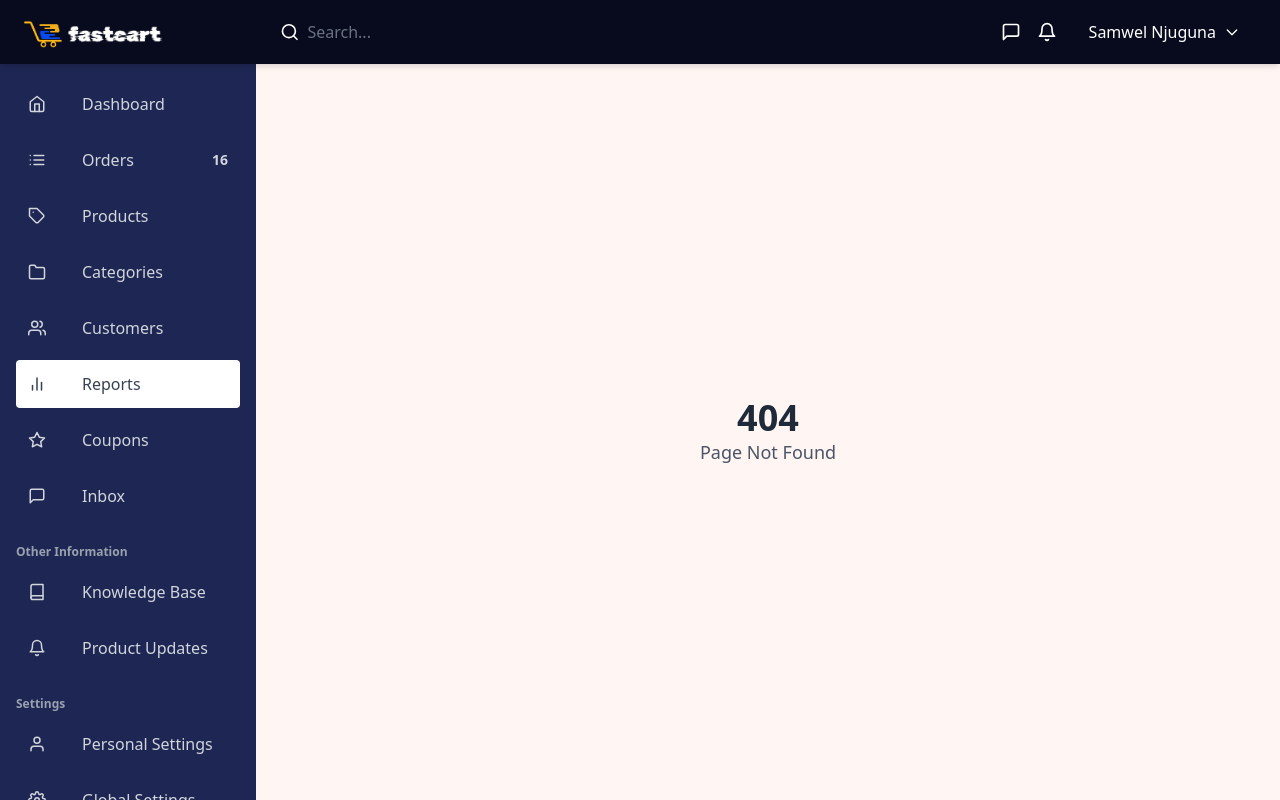
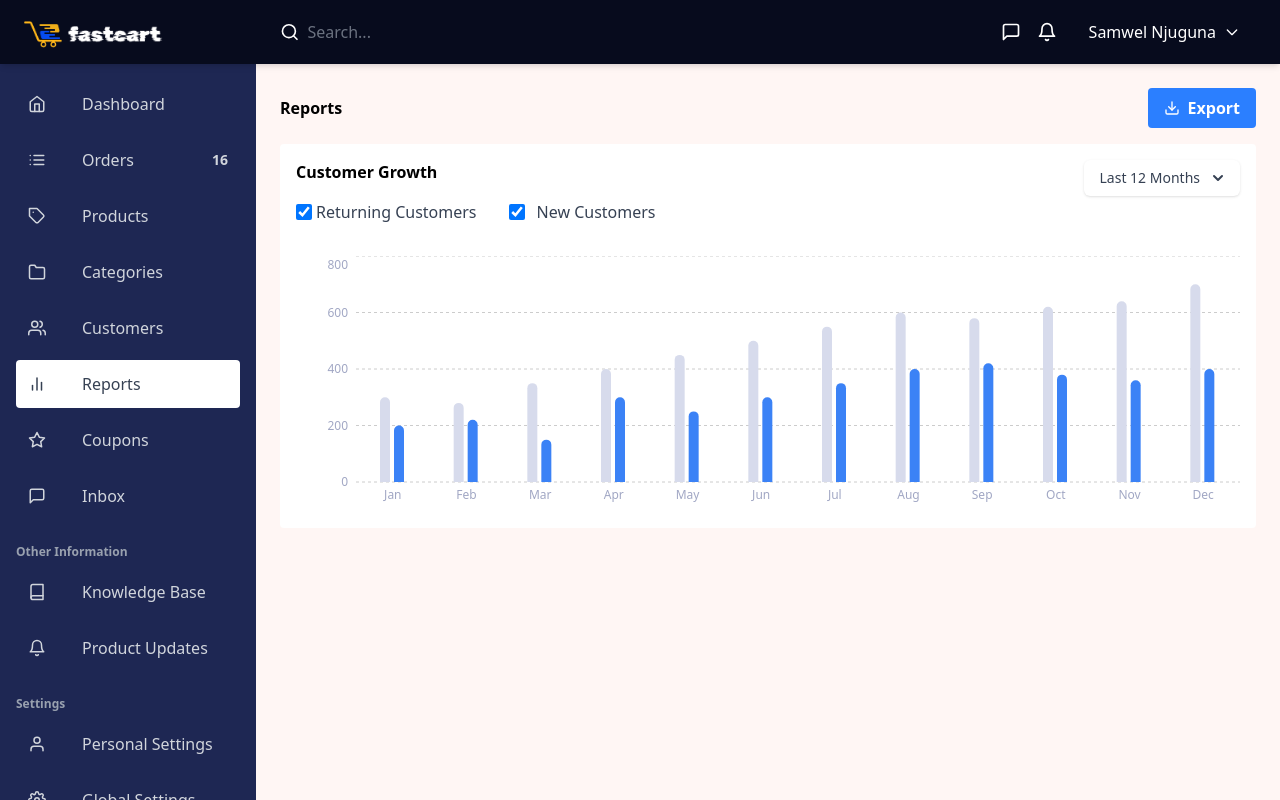
Before and after one commit to test-e-commerce-tellan/admin, a React (Vite) app: page /reports in a window 1280 px wide. Before the commit this address had no page. Built offline with nearby package versions, Linux system fonts and the light colour scheme.

Commit message:
chore: customer growth data

```diff
--- a/src/constants/Colors.ts
+++ b/src/constants/Colors.ts
@@ -2,3 +2,4 @@ export const TextPrimary = "#5A607F"
 export const SidebarColor = "#1E2753"
 export const TopBarColor = "#070B1D"
 export const DashboardBackground = "#FFF6F4"
+export const Gray = "#D7DBEC"
--- a/src/pages/NotFound.tsx
+++ b/src/pages/NotFound.tsx
@@ -1,8 +1,8 @@
 const NotFound = () => {
   return (
     <div className="flex flex-col items-center justify-center h-full">
-      <h1 className="text-4xl font-bold text-gray-800">404</h1>
-      <p className="text-lg text-gray-600">Page Not Found</p>
+      <h1 className="text-4xl font-bold text-gray-800">Coming Soon</h1>
+      <p className="text-lg text-gray-600">Page currently uder development</p>
     </div>
   );
 };
--- a/src/pages/dashboard/Dashboard.tsx
+++ b/src/pages/dashboard/Dashboard.tsx
@@ -44,6 +44,7 @@ const Dashboard = () => {
             />
           }
         />
+
         <StatisticsBox
           name="New Users"
           value="500"
--- a/src/pages/dashboard/components/TopProducts.tsx
+++ b/src/pages/dashboard/components/TopProducts.tsx
@@ -55,7 +55,7 @@ const TopProducts = () => {
             <Column
               field="price"
               header="Price"
-              body= {priceTemplate}
+              body={priceTemplate}
               headerStyle={{
                 fontWeight: "normal",
                 fontSize: ".75rem",
--- /dev/null
+++ b/src/pages/reports/Reports.tsx
@@ -0,0 +1,28 @@
+import { PrimaryButton } from "../../components/Button";
+import { FiDownload } from "react-icons/fi";
+import CustomerGrowth from "./components/CustomerGrowth";
+
+const Reports = () => {
+  const handleDownload = () => {};
+
+  return (
+    <div>
+      <div className="flex flex-row justify-between items-center">
+        <h4 className="text-base font-bold">Reports</h4>
+
+        <PrimaryButton
+          text="Export"
+          className="font-bold"
+          icon={<FiDownload />}
+          onClick={handleDownload}
+        />
+      </div>
+
+      <div className="mt-4">
+        <CustomerGrowth />
+      </div>
+    </div>
+  );
+};
+
+export default Reports;
--- /dev/null
+++ b/src/pages/reports/components/CustomerGrowth.tsx
@@ -0,0 +1,77 @@
+import DropdownButton from "../../../components/DropdownButton";
+import CustomerGrowthGraph from "./CustomerGrowthGraph";
+import { CustomerGrowthData } from "../../../types/CustomerGrowthData";
+import { useState } from "react";
+
+const CustomerGrowth = () => {
+  const dropdownOptions: string[] = ["Last 12 months"];
+  const handleDropdown = (selectedOption: string) => {
+    console.log("Selected option:", selectedOption);
+  };
+
+  const customerGrowthData: CustomerGrowthData[] = [
+    { month: "Jan", returningCustomers: 300, newCustomers: 200 },
+    { month: "Feb", returningCustomers: 280, newCustomers: 220 },
+    { month: "Mar", returningCustomers: 350, newCustomers: 150 },
+    { month: "Apr", returningCustomers: 400, newCustomers: 300 },
+    { month: "May", returningCustomers: 450, newCustomers: 250 },
+    { month: "Jun", returningCustomers: 500, newCustomers: 300 },
+    { month: "Jul", returningCustomers: 550, newCustomers: 350 },
+    { month: "Aug", returningCustomers: 600, newCustomers: 400 },
+    { month: "Sep", returningCustomers: 580, newCustomers: 420 },
+    { month: "Oct", returningCustomers: 620, newCustomers: 380 },
+    { month: "Nov", returningCustomers: 640, newCustomers: 360 },
+    { month: "Dec", returningCustomers: 700, newCustomers: 400 },
+  ];
+
+  const [showReturningCustomers, setShowReturningCustomers] = useState(true);
+  const [showNewCustomers, setShowNewCustomers] = useState(true);
+
+  return (
+    <>
+      <div className="flex flex-col bg-white rounded text-black p-4">
+        <div className="flex flex-row justify-between w-full">
+          <div className="flex flex-col">
+            <h4 className="text-md font-semibold">Customer Growth</h4>
+            <div className="flex flex-row justify-betweeen gap-x-4 mt-4">
+              <label className="flex items-center mr-4">
+                <input
+                  type="checkbox"
+                  className="form-checkbox h-4 w-4 text-blue-600"
+                  checked={showReturningCustomers}
+                  onChange={(e) => setShowReturningCustomers(e.target.checked)}
+                />
+                <span className="text-gray-700 pl-1">Returning Customers</span>
+              </label>
+              <label className="flex items-center gap-2">
+                <input
+                  type="checkbox"
+                  className="form-checkbox h-4 w-4 text-blue-600"
+                  checked={showNewCustomers}
+                  onChange={(e) => setShowNewCustomers(e.target.checked)}
+                />
+                <span className="text-gray-700 pl-1">New Customers</span>
+              </label>
+            </div>
+          </div>
+          <div className="flex flex-col items-end">
+            <DropdownButton
+              label={"Last 12 Months"}
+              options={dropdownOptions}
+              onSelect={handleDropdown}
+            />
+          </div>
+        </div>
+        <div className="mt-8">
+          <CustomerGrowthGraph
+            data={customerGrowthData}
+            showReturningCustomers={showReturningCustomers}
+            showNewCustomers={showNewCustomers}
+          />
+        </div>
+      </div>
+    </>
+  );
+};
+
+export default CustomerGrowth;
--- /dev/null
+++ b/src/pages/reports/components/CustomerGrowthGraph.tsx
@@ -0,0 +1,84 @@
+import {
+  XAxis,
+  YAxis,
+  CartesianGrid,
+  Tooltip,
+  ResponsiveContainer,
+  Bar,
+  BarChart,
+} from "recharts";
+import { Gray } from "../../../constants/Colors";
+import { CustomerGrowthData } from "../../../types/CustomerGrowthData";
+
+interface CustomerGrowthGraphProps {
+  data: CustomerGrowthData[];
+  showReturningCustomers: boolean;
+  showNewCustomers: boolean;
+}
+
+const CustomerGrowthGraph: React.FC<CustomerGrowthGraphProps> = ({
+  data,
+  showReturningCustomers,
+  showNewCustomers,
+}) => {
+  return (
+    <div className="w-full h-64">
+      <ResponsiveContainer width="100%" height="100%">
+        <BarChart
+          data={data}
+          margin={{
+            top: 0,
+            right: 0,
+            left: 0,
+            bottom: 0,
+          }}
+        >
+          <XAxis
+            dataKey="month"
+            tick={{ fontSize: 12, fill: "#A1A7C4" }}
+            axisLine={false}
+            tickLine={false}
+          />
+
+          <YAxis
+            tick={{ fontSize: 12, fill: "#A1A7C4" }}
+            axisLine={false}
+            tickLine={false}
+            label={{
+              value: "Customers",
+              angle: -90,
+              position: "insideLeft",
+              offset: -20,
+            }}
+          />
+
+          <Tooltip cursor={{ fill: "transparent" }} />
+
+          <CartesianGrid strokeDasharray="3 3" vertical={false} />
+
+          {showReturningCustomers && (
+            <Bar
+              dataKey="returningCustomers"
+              fill={Gray}
+              barSize={10}
+              radius={[10, 10, 0, 0]}
+              name="Returning Customers"
+            />
+          )}
+
+          {showNewCustomers && (
+            <Bar
+              dataKey="newCustomers"
+              fill="#3b82f6"
+              barSize={10}
+              radius={[10, 10, 0, 0]}
+              name="New Customers"
+            />
+          )}
+        </BarChart>
+      </ResponsiveContainer>
+    </div>
+  );
+};
+
+export default CustomerGrowthGraph;
--- a/src/routes/index.tsx
+++ b/src/routes/index.tsx
@@ -5,6 +5,7 @@ import DashboardLayout from "../components/DashboardLayout";
 import Dashboard from "../pages/dashboard/Dashboard";
 import Orders from "../pages/orders/Orders";
 import Products from "../pages/products/Products";
+import Reports from "../pages/reports/Reports.jsx"
 
 const routes:  RouteObject[] = [
   {
@@ -24,6 +25,10 @@ const routes:  RouteObject[] = [
         element: <Products />,
       },
       {
+        path: "reports",
+        element: <Reports />,
+      },
+      {
         path: "settings",
         element: <Settings />,
       },
--- /dev/null
+++ b/src/types/CustomerGrowthData.ts
@@ -0,0 +1,5 @@
+export interface CustomerGrowthData {
+    month: string;
+    returningCustomers: number;
+    newCustomers: number;
+}
```
